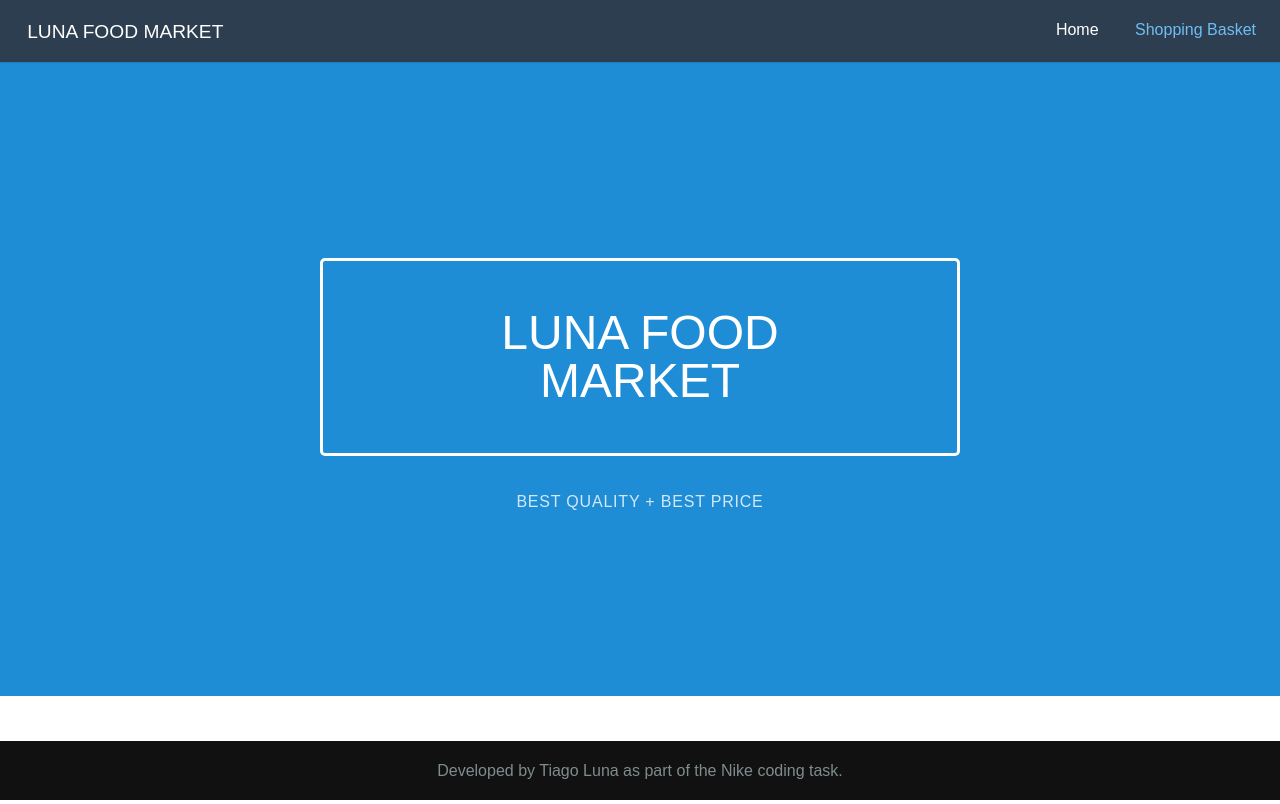
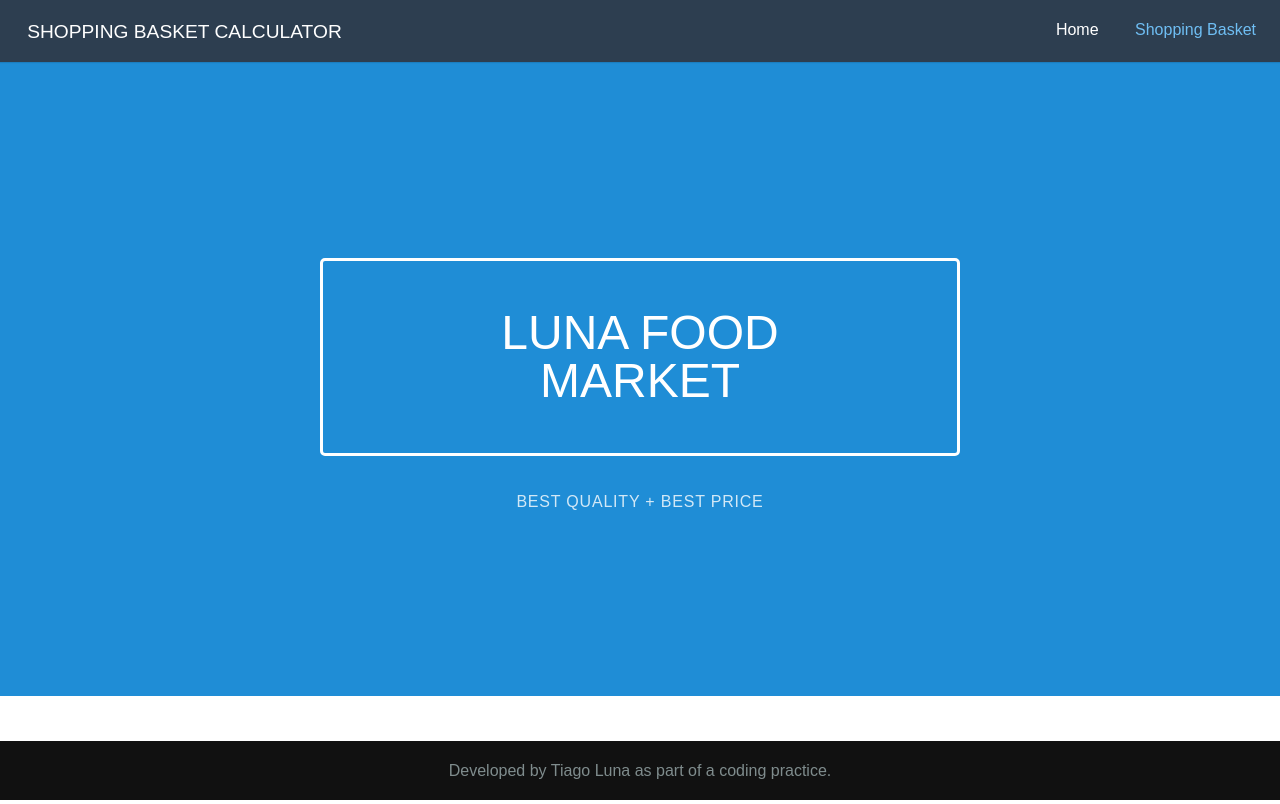
Before and after one commit to tiagodeluna/shopping-basket-app, a plain HTML site: page basketprice-site/index.html in a window 1280 px wide. Shown: the top 804 px of the page. Drawn offline with nearby package versions, Linux system fonts and the light colour scheme.

Commit message:
Improved content in the frontend

```diff
--- a/basketprice-site/index.html
+++ b/basketprice-site/index.html
@@ -4,7 +4,7 @@
     <meta charset="utf-8">
     <meta name="viewport" content="width=device-width, initial-scale=1.0">
     <meta name="description" content="Web page designed as part of a coding task.">
-    <title>Luna Food Market - Tiago Luna's Nike Coding Task Solution</title>
+    <title>Luna Food Market - Shopping Basket Processor</title>
 
     <link rel="stylesheet" href="https://unpkg.com/purecss@1.0.0/build/pure-min.css" integrity="sha384-" crossorigin="anonymous">
 
@@ -18,7 +18,7 @@
 
 <div class="header">
     <div class="home-menu pure-menu pure-menu-horizontal pure-menu-fixed">
-        <a class="pure-menu-heading" href="">Luna Food Market</a>
+        <a class="pure-menu-heading" href="">Shopping Basket Calculator</a>
 
         <ul class="pure-menu-list">
             <li class="pure-menu-item pure-menu-selected"><a href="#" class="pure-menu-link">Home</a></li>
@@ -68,7 +68,7 @@
     </div>
 
     <div class="footer l-box is-center">
-        Developed by Tiago Luna as part of the Nike coding task.
+        Developed by Tiago Luna as part of a coding practice.
     </div>
 
 </div>
```
